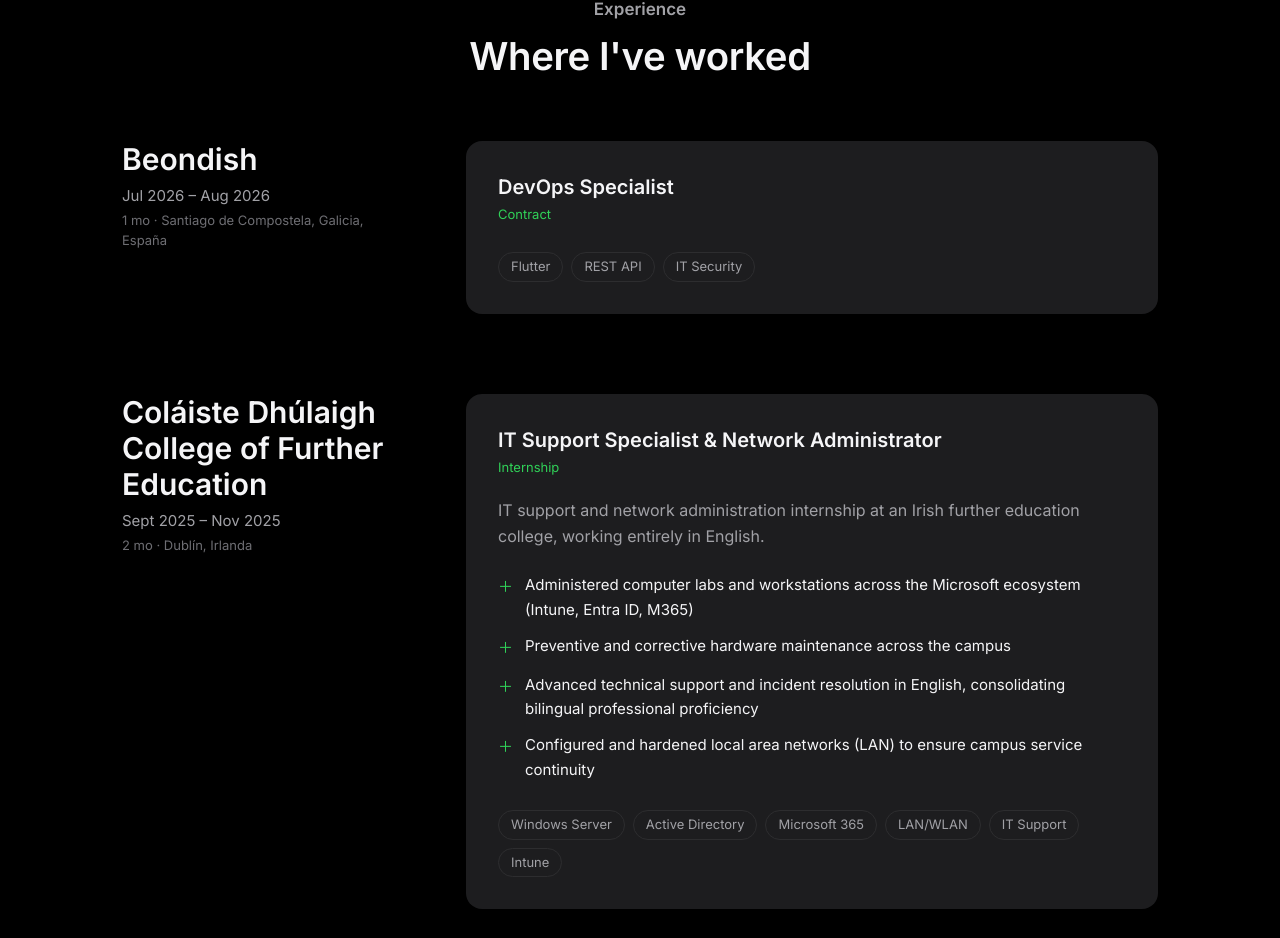
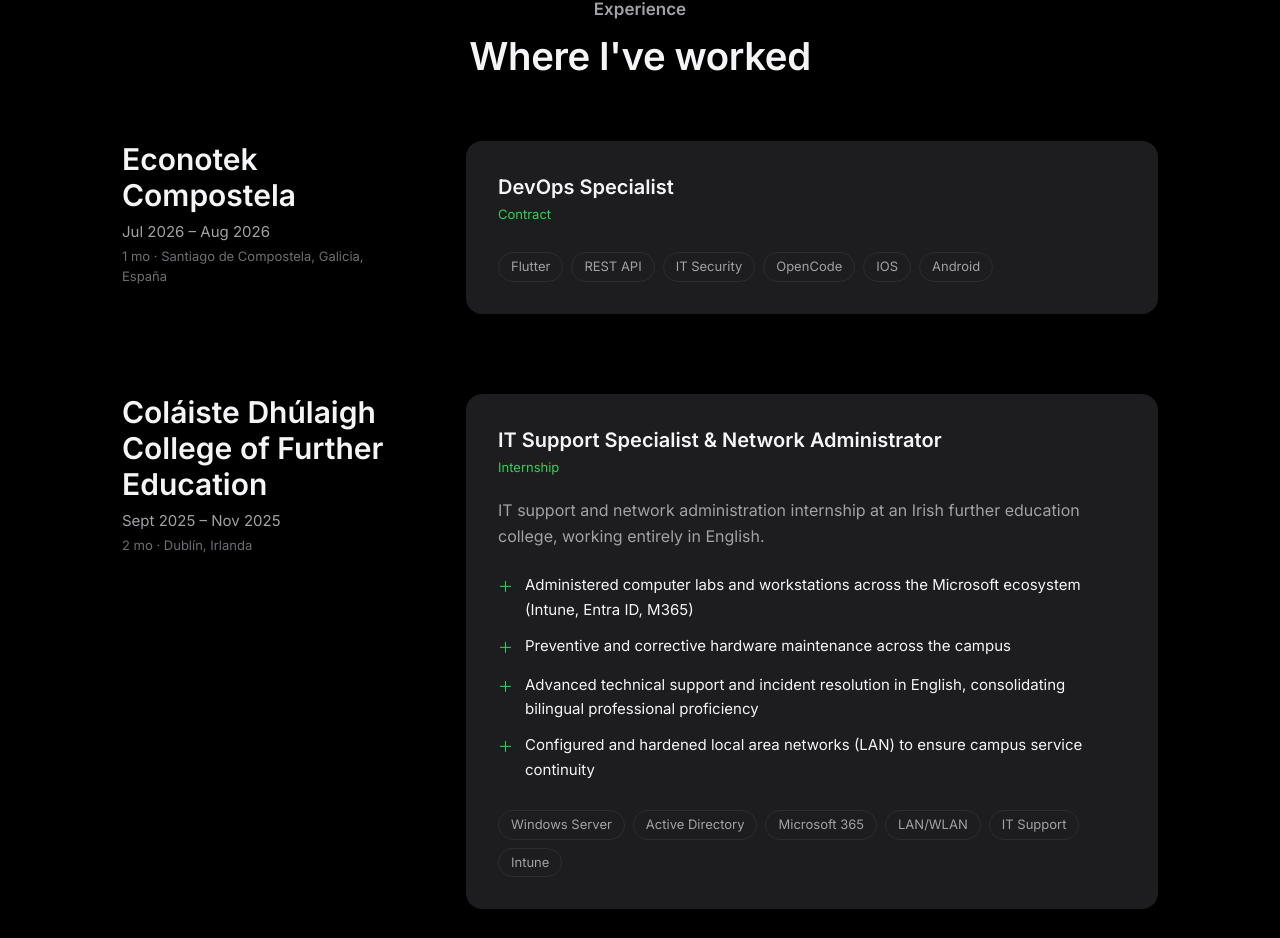
Before and after one commit to IsNotTheReal/me, a Next.js app: page /en in a window 1280 px wide. Shown: the part 1892-2830 px from the top of the page. Built offline with nearby package versions, Linux system fonts and the light colour scheme.

Commit message:
Updated name
Updated name

```diff
--- a/data/experience.ts
+++ b/data/experience.ts
@@ -2,8 +2,8 @@
 
 export const experience: Experience[] = [
   {
-    id: 'beondish-2026',
-    company: 'Beondish',
+    id: 'econotek-2026',
+    company: 'Econotek Compostela',
     role: {
       en: 'DevOps Specialist',
       es: 'Especialista en DevOps',
@@ -18,7 +18,7 @@
     },
     highlights: [
     ],
-    tags: ['Flutter', 'REST API', 'IT Security'],
+    tags: ['Flutter', 'REST API', 'IT Security', 'OpenCode', 'IOS', 'Android'],
   },
   {
     id: 'colaiste-2025',
```
